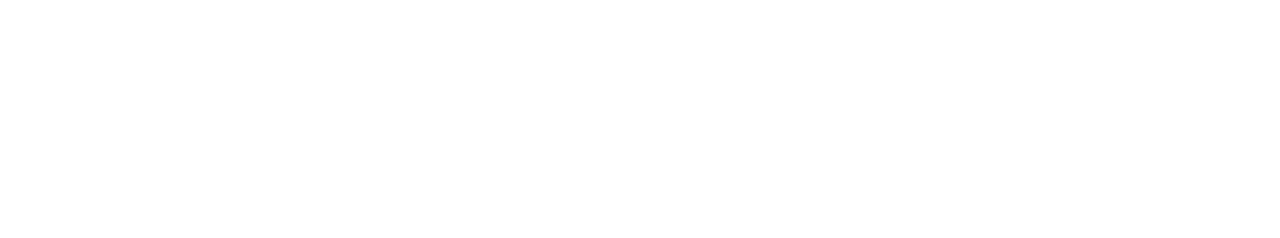
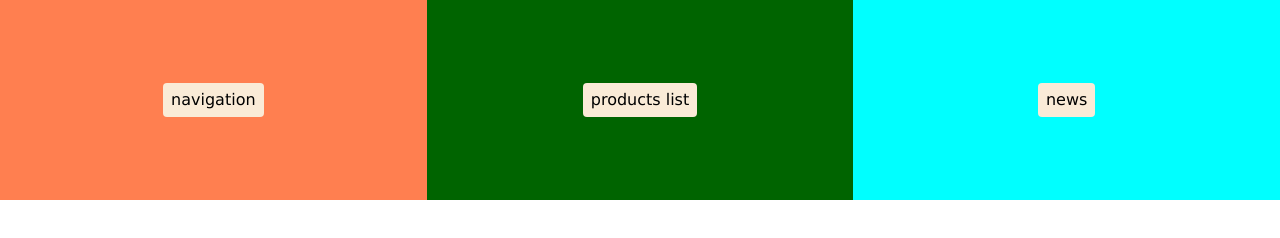
Before and after one commit to AnnaZubenko79/live_coding, a plain HTML site: page flexbox/index.html in a window 1280 px wide. Drawn offline with nearby package versions, Linux system fonts and the light colour scheme.

Commit message:
first live coding

```diff
--- a/flexbox/index.html
+++ b/flexbox/index.html
@@ -2,14 +2,22 @@
 <html lang="en">
 
 <head>
-    <meta charset="UTF-8">
-    <meta name="viewport" content="width=device-width, initial-scale=1.0">
-    <title>Document</title>
-    <link rel="stylesheet" href="style.css">
+    <meta charset="UTF-8" />
+    <meta name="viewport" content="width=device-width, initial-scale=1.0" />
+    <title>Breakpoints</title>
+    <link rel="stylesheet" href="https://cdnjs.cloudflare.com/ajax/libs/normalize/8.0.1/normalize.css"
+        integrity="sha256-WAgYcAck1C1/zEl5sBl5cfyhxtLgKGdpI3oKyJffVRI=" crossorigin="anonymous" />
+    <link rel="stylesheet" href="style.css" />
 </head>
 
 <body>
-
+    <main class="container">
+        <section class="products">
+            <div class="navigation"><span>Navigation</span></div>
+            <div class="products-list"><span>Products List</span></div>
+        </section>
+        <aside class="news"><span>News</span></aside>
+    </main>
 </body>
 
 </html>
--- a/flexbox/style.css
+++ b/flexbox/style.css
@@ -0,0 +1,41 @@
+.navigation {
+  background-color: #ff7f50;
+  min-height: 200px;
+  display: flex;
+  flex: 1;
+}
+.products-list {
+  background-color: #006400;
+  min-height: 200px;
+  display: flex;
+  flex: 1;
+}
+.news {
+  background-color: #0ff;
+  min-height: 200px;
+  display: flex;
+}
+span {
+  padding: 8px;
+  font-family: Verdana, Geneva, sans-serif;
+  background-color: #faebd7;
+  border-radius: 4px;
+  margin: auto;
+  text-transform: lowercase;
+}
+@media screen and (min-width: 600px) {
+  .products {
+    display: flex;
+  }
+}
+@media screen and (min-width: 900px) {
+  .container {
+    display: flex;
+  }
+  .products {
+    flex: 2;
+  }
+  .news {
+    flex: 1;
+  }
+}
```
